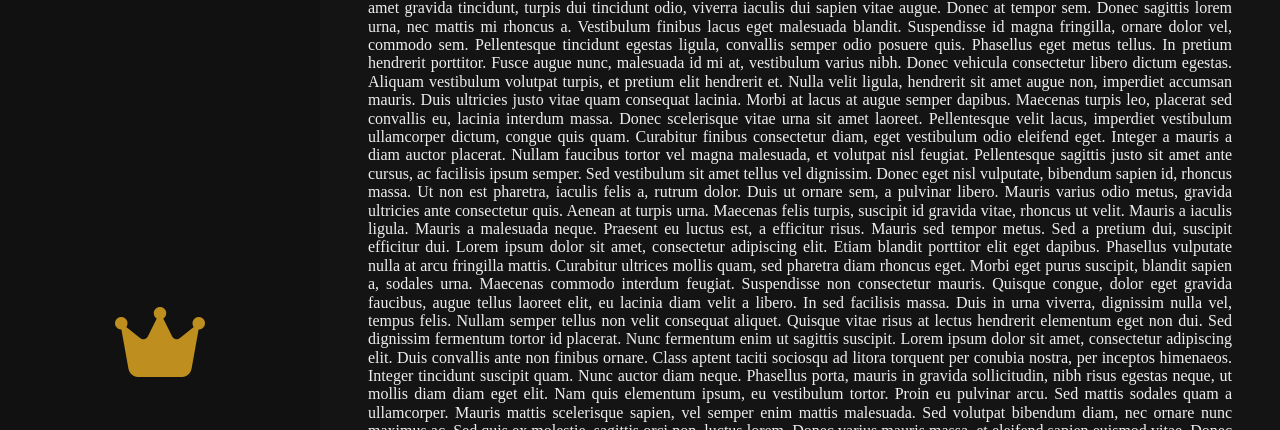
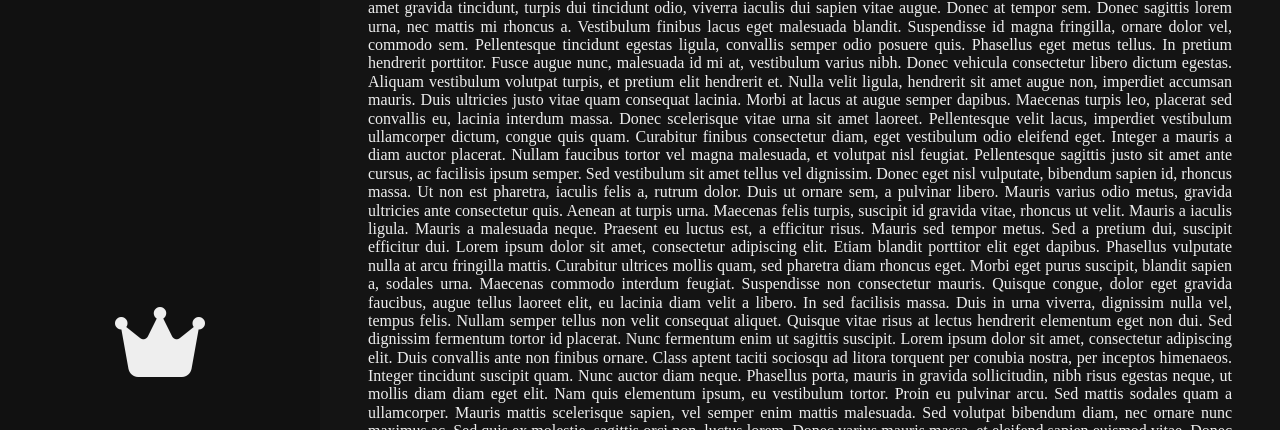
Before and after one commit to ReyCotto1/rexport, a Flask app: page / in a window 1280 px wide, with the pointer over the restyled element. Shown: the part 2170-2600 px from the top of the page. Run offline with Flask 2, Linux system fonts and the light colour scheme; some libraries are stand-ins or nearby versions.

Commit message:
Fixed crown

```diff
--- a/static/css/index.css
+++ b/static/css/index.css
@@ -44,7 +44,7 @@ h1, h2, h3, h4, h5{
     transition: color 0.6s ease;
 }
 
-#RP-main-menu:hover .RP-crown{
+#RP-main-menu .RP-crown:hover{
     color: var(--golden);
     transition: color 0.6s ease;
 }
```
